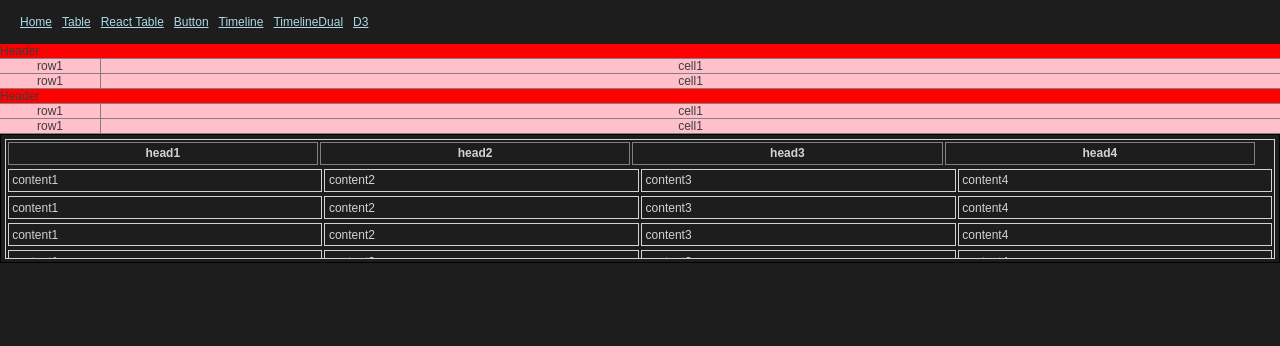
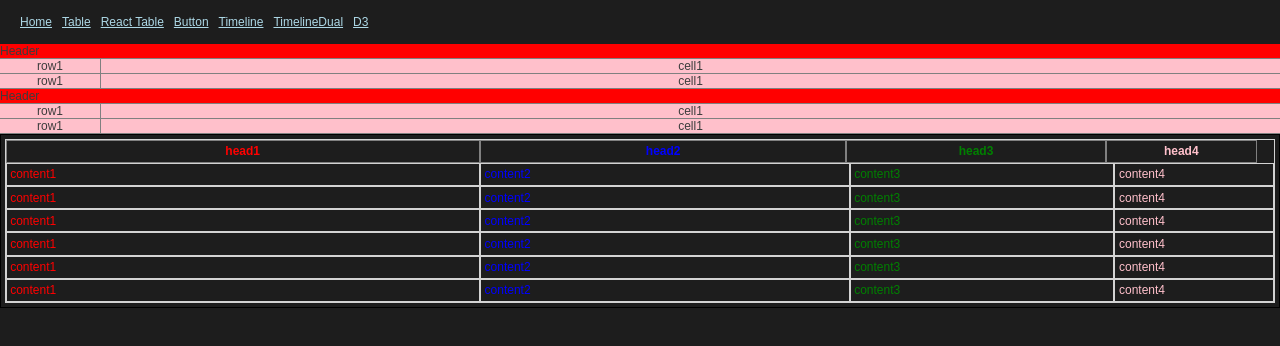
Before and after one commit to jenglamlow/react-stuff, a React (Create React App) app: page /react-stuff/table in a window 1280 px wide. Shown: the top 346 px of the page. Built offline with nearby package versions, Linux system fonts and the light colour scheme.

Commit message:
Update table

```diff
--- a/package.json
+++ b/package.json
@@ -13,7 +13,7 @@
     "react-input-range": "^1.3.0",
     "react-router-dom": "^4.2.2",
     "react-scripts": "1.1.4",
-    "react-table": "^6.8.2",
+    "react-table": "^6.7.4",
     "styled-components": "^3.2.5"
   },
   "scripts": {
--- a/src/components/ReactTableExample.js
+++ b/src/components/ReactTableExample.js
@@ -95,6 +95,7 @@ class ReactTableExample extends Component {
           data={data}
           minRows = {0}
           columns={columns}
+          // onSortedChange={(c, s) => { document.activeElement.blur(); }}
           className="-highlight"
           style={{
             height: "200px",
--- a/src/components/Table/Table.css
+++ b/src/components/Table/Table.css
@@ -1,5 +1,5 @@
 .table-container {
-    height: 10em;
+    height: 100%;
 }
 table {
     display: flex;
@@ -7,14 +7,32 @@ table {
     height: 100%;
     width: 100%;
 }
-table thead {
-    /* head takes the height it requires,
-    and it's not scaled when table is resized */
-    flex: 0 0 auto;
+table thead tr{
+    flex: 1 1 auto;
     width: calc(100% - 1.45em);
-    display: table;
+    display: flex;
     table-layout: fixed;
 }
+
+table thead tr th:nth-child(1){
+    color: red;
+    flex-grow: 4
+}
+table thead tr th:nth-child(2){
+    color: blue;
+    flex-grow: 3
+}
+table thead tr th:nth-child(3){
+    color: green;
+    flex-grow: 2
+}
+
+table thead tr th:nth-child(4){
+    color: pink;
+    flex-grow: 1
+}
+
+
 table tbody {
     /* body takes all the remaining available space */
     flex: 1 1 auto;
@@ -26,10 +44,30 @@ table tbody tr {
 }
 
 table tbody tr {
-    display: table;
+    display: flex;
     width: 100%;
     table-layout: fixed;
 }
+
+table tbody tr td:nth-child(1){
+    color: red;
+    flex-grow: 4
+}
+table tbody tr td:nth-child(2){
+    color: blue;
+    flex-grow: 3
+}
+table tbody tr td:nth-child(3){
+    color: green;
+    flex-grow: 2
+}
+
+table tbody tr td:nth-child(4){
+    color: pink;
+    flex-grow: 1
+}
+
+
 /* decorations */
 .table-container {
     border: 1px solid black;
--- a/src/components/Table/Table.js
+++ b/src/components/Table/Table.js
@@ -16,7 +16,7 @@ class Table extends Component {
         <RowHeader/>
         <RowData/>
         <RowData/>
-        <div class="table-container">
+        <div className="table-container">
           <table>
               <thead>
                   <tr>
```
Also changed, not shown: 1 other file (tests, documents, lock files or other folders).
